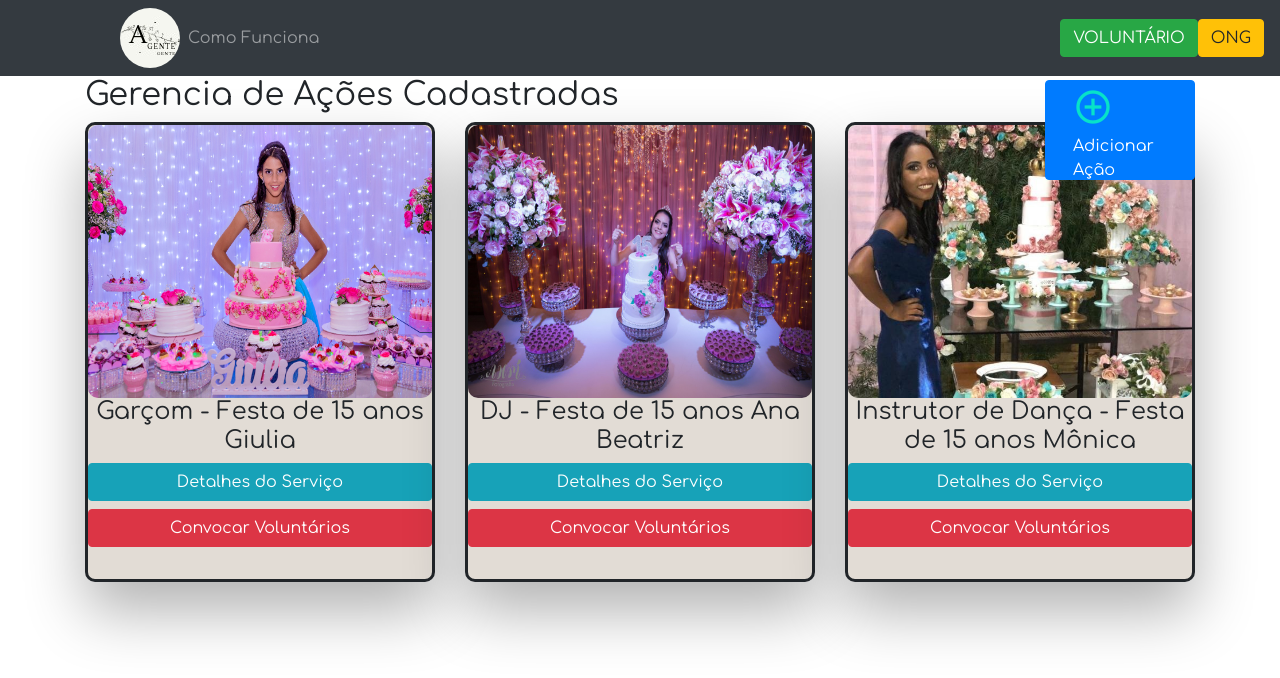
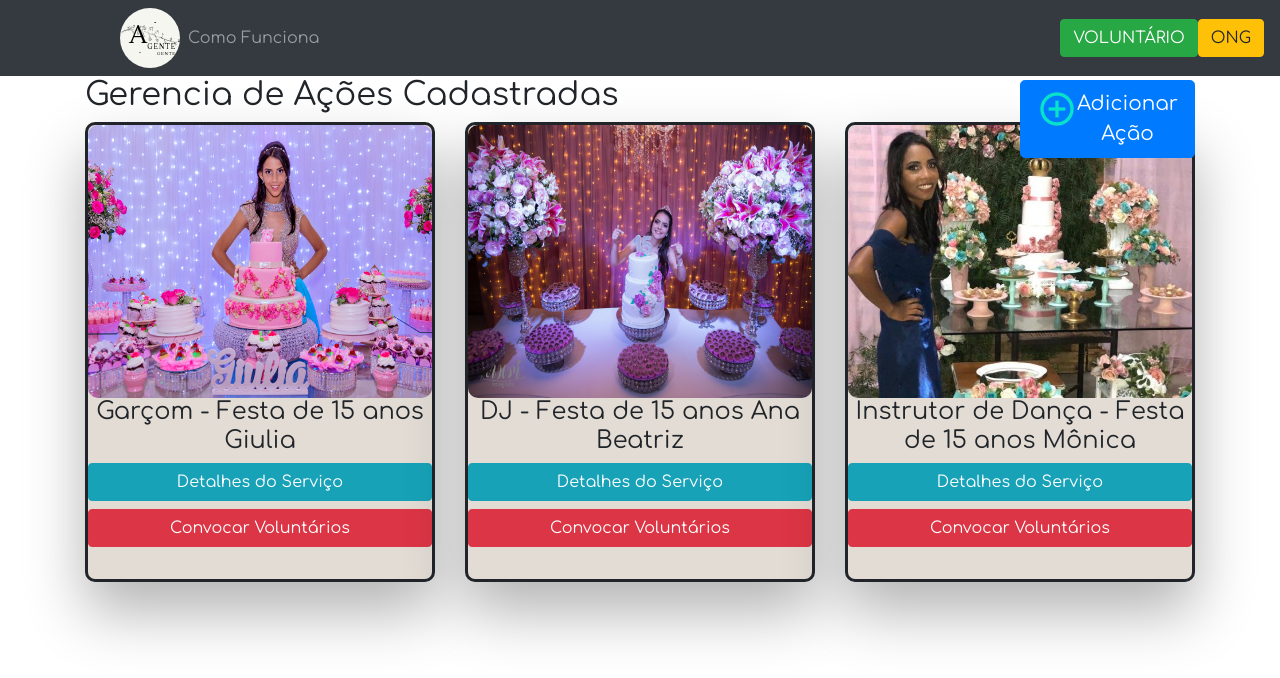
Before and after one commit to pedrobacchini/multirao-tech, an Angular app: page /ong in a window 1280 px wide. Shown: the top 678 px of the page. Built offline with nearby package versions, Linux system fonts and the light colour scheme.

Commit message:
registro de ong

```diff
--- a/src/app/nav-bar/nav-bar.component.html
+++ b/src/app/nav-bar/nav-bar.component.html
@@ -32,14 +32,14 @@
   <div class="col-xs-6">
     <div class="dropdown float-right" *ngIf="!applicationStatusService.logado && !applicationStatusService.logadoOng">
       <a href="" data-toggle="dropdown" aria-haspopup="true" aria-expanded="false" class="btn btn-warning"> ONG </a>
-      <div class="dropdown-menu" aria-labelledby="dropdownMenuButton">
+      <div class="dropdown-menu" aria-labelledby="dropdownMenuButton" style="margin-left: -80px;">
         <a class="dropdown-item" data-toggle="modal" data-target="#exampleModalOng">Entrar</a>
         <a class="dropdown-item" routerLink="/register-ong">Cadastro</a>
       </div>
     </div>
     <div class="dropdown float-right" *ngIf="!applicationStatusService.logado && !applicationStatusService.logadoOng">
       <a href="" data-toggle="dropdown" aria-haspopup="true" aria-expanded="false" class="btn btn-success">VOLUNTÁRIO</a>
-      <div class="dropdown-menu" aria-labelledby="dropdownMenuButton">
+      <div class="dropdown-menu " aria-labelledby="dropdownMenuButton" >
         <a class="dropdown-item" href="#" data-toggle="modal" data-target="#exampleModal">Entrar</a>
         <a class="dropdown-item" routerLink="/register-voluntary">Cadastro</a>
       </div>
--- a/src/app/ong/ong.component.css
+++ b/src/app/ong/ong.component.css
@@ -27,7 +27,7 @@ height: 460px;
     top: 40px;
     right: 50px;
     position: absolute;
-    width: 150px;
-    height: 100px;
-    vertical-align: middle;
+    /*width: 150px;*/
+    /*height: 100px;*/
+    /*vertical-align: middle;*/
 }
--- a/src/app/ong/ong.component.html
+++ b/src/app/ong/ong.component.html
@@ -43,12 +43,9 @@
 
 </div>
 <div class="row butao">
-  <button class="butao btn btn-primary" (click)="status.registrar()" routerLink="/service-details">
-    <div class="col-md-4">
-        <i class="material-icons" id="icone">control_point</i>
-    </div>
-    <div class="col-md-6">
+
+  <button class="butao btn btn-lg btn-primary" (click)="status.registrar()" routerLink="/service-details" style="display: inherit;">
+        <i class="material-icons " id="icone">control_point</i>
         Adicionar Ação
-    </div>
   </button>
 </div>
--- a/src/app/ong/ong.component.ts
+++ b/src/app/ong/ong.component.ts
@@ -8,10 +8,8 @@ import { ApplicationStatusService } from '../application-status.service';
 })
 export class OngComponent implements OnInit {
 
-  constructor() { }
+  constructor(private applicationStatusService: ApplicationStatusService) { }
 
   ngOnInit() {
   }
-
-
 }
--- a/src/app/register-voluntary/register-voluntary.component.html
+++ b/src/app/register-voluntary/register-voluntary.component.html
@@ -1,7 +1,6 @@
 <app-nav-bar></app-nav-bar>
 <div class="container">
   <h2>Voluntário</h2>
-<<<<<<< HEAD
   <form action="/action_page.php">
     <div class="form-group">
       <label for="nome">Nome:</label>
@@ -10,7 +9,6 @@
     <div class="form-group">
       <label for="telefone">Telefone:</label>
       <input type="number" class="form-control" id="telefone" placeholder="Entre seu Telefone" name="telefone">
-=======
   <form action="">
     <div class="row">
       <div class="col-md-6">
@@ -54,7 +52,6 @@
           <input type="" class="form-control" id="profissao" placeholder="Entre com o sua profissao" name="profissao">
         </div>
       </div>
->>>>>>> dev-pedro
     </div>
     <div class="row">
       <div class="col-md-12">
--- a/src/app/service-details/service-details.component.html
+++ b/src/app/service-details/service-details.component.html
@@ -1,4 +1,5 @@
 <app-nav-bar></app-nav-bar>
+<div class="container">
   <br>
   <h2>Dados do Serviço</h2>
   <form id="formulario">
@@ -8,12 +9,12 @@
         <input type="email" class="form-control" id="inputEmail4" placeholder="Nome">
       </div>
       <div class="form-group col-md-4">
-        <label for="inputPassword4">Tipo de Serviço</label>
-        <input type="password" class="form-control" id="inputPassword4" placeholder="Tipo de Serviço">
+        <label for="inputTipo">Tipo de Serviço</label>
+        <input type="password" class="form-control" id="inputTipo" placeholder="Tipo de Serviço">
       </div>
       <div class="form-group col-md-4">
-        <label for="inputPassword4">Descrição</label>
-        <input type="password" class="form-control" id="inputPassword4" placeholder="Descrição">
+        <label for="inputDescricao">Descrição</label>
+        <input type="password" class="form-control" id="inputDescricao" placeholder="Descrição">
       </div>
     </div>
     <div class="form-group">
@@ -98,3 +99,4 @@
       </table>
     </div>
   </div>
+</div>
```
Lines whose indentation alone changed are shown as unchanged.
